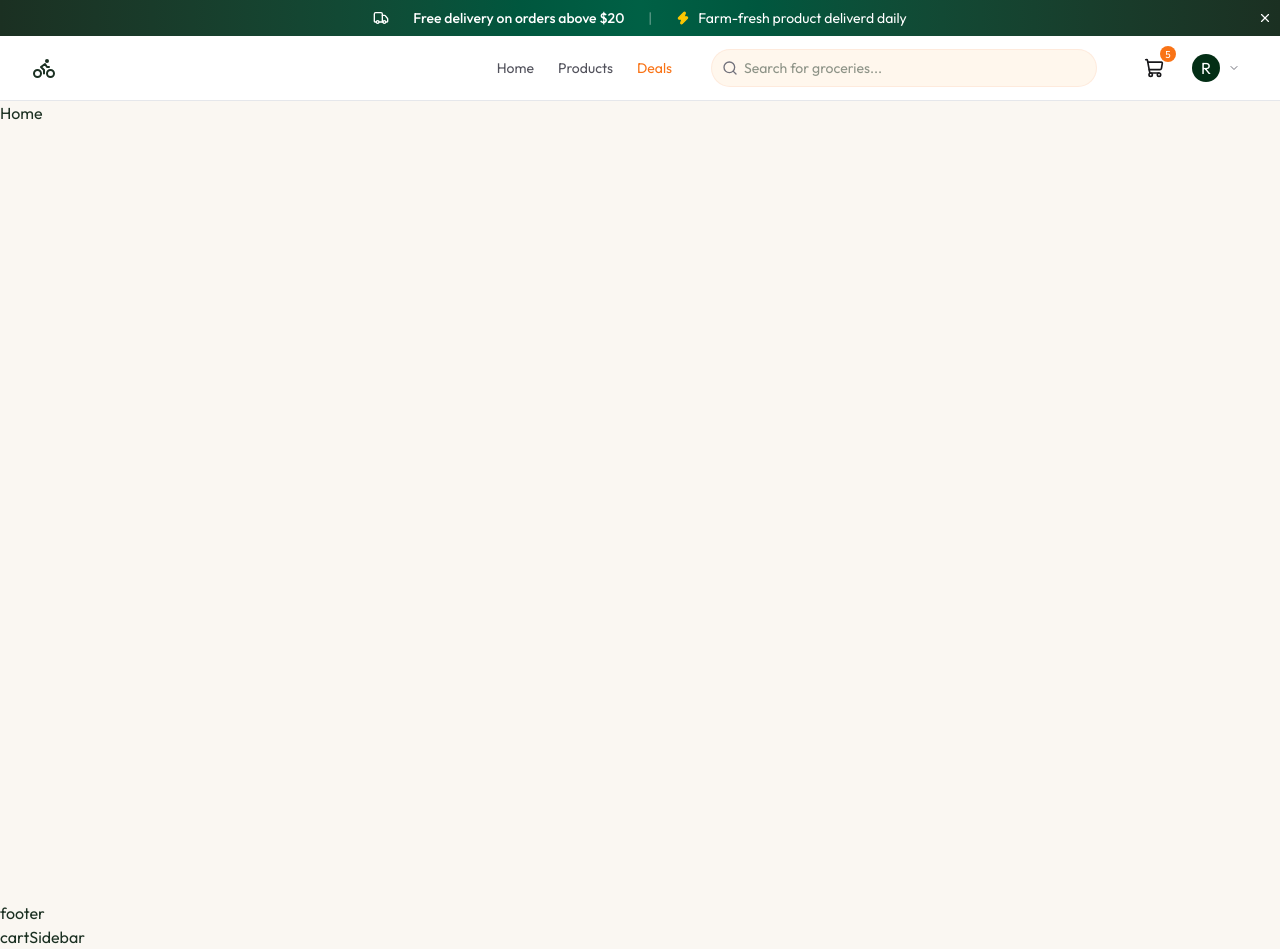
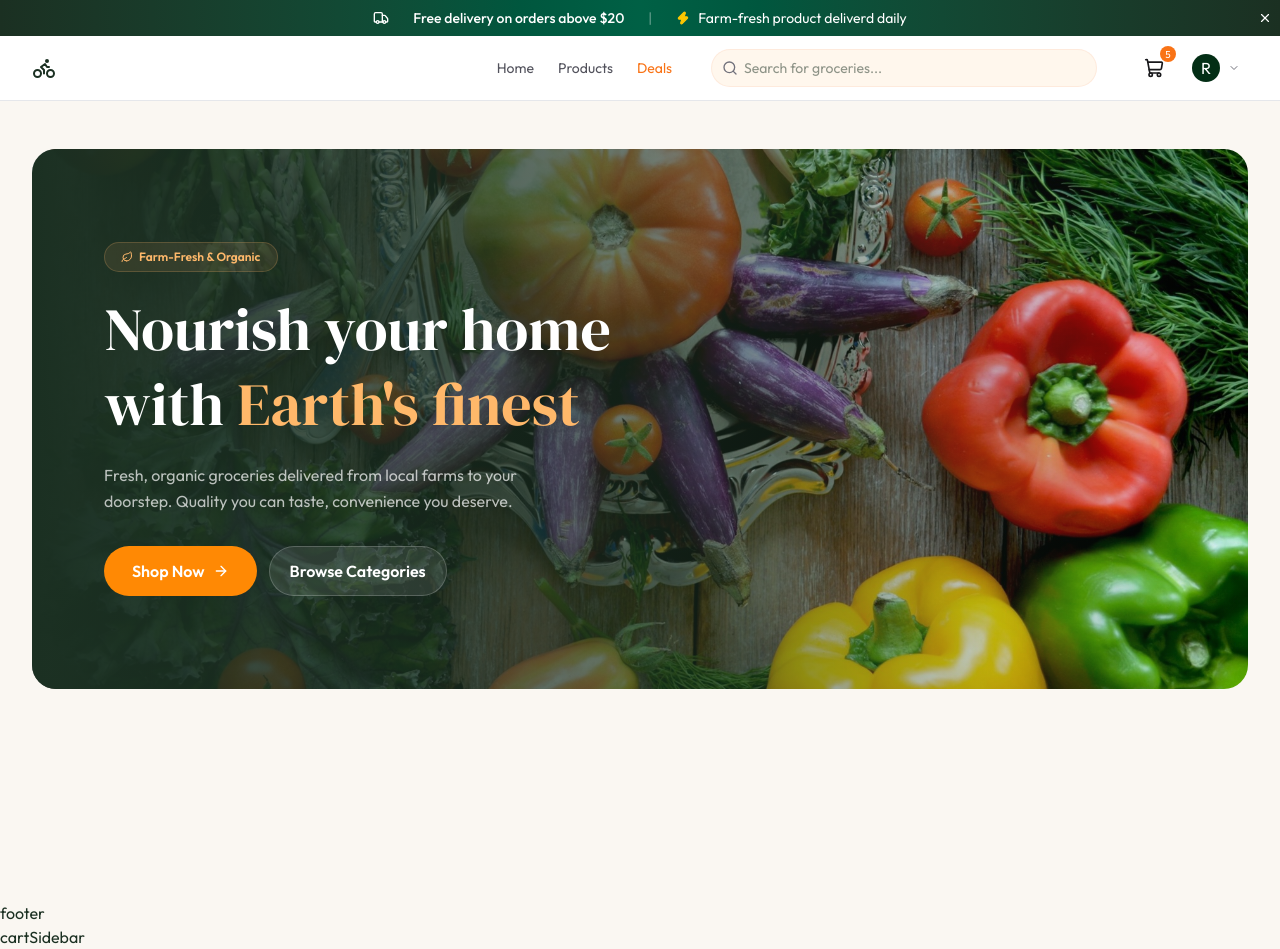
Before and after one commit to rahulprops/Grocery-Delivery, a React (Vite) app in the folder client/: page / in a window 1280 px wide. Built offline with nearby package versions, Linux system fonts and the light colour scheme.

Commit message:
Hero section design

```diff
--- /dev/null
+++ b/client/src/components/Home/Hero.tsx
@@ -0,0 +1,66 @@
+
+import { ArrowRightIcon, LeafIcon } from "lucide-react";
+import { heroSectionData } from "../../assets/assets";
+import { Link } from "react-router-dom";
+
+const Hero = () => {
+  return (
+    <section className="relative overflow-hidden min-h-[540px] mb-10 rounded-3xl flex items-center">
+      {/* Hero Image */}
+      <img
+        src={heroSectionData.hero_image}
+        alt="Hero"
+        className="absolute inset-0 h-full w-full object-cover"
+      />
+
+      {/* Overlay */}
+      <div className="absolute inset-0 bg-gradient-to-r from-app-green via-app-green/65 to-transparent" />
+
+      {/* Content */}
+      <div className="relative max-w-7xl mx-auto px-4 sm:px-6 lg:px-8 w-full">
+        <div className="max-w-xl xl:pl-10">
+
+          {/* Badge */}
+          <span className="inline-flex items-center gap-1.5 px-4 py-1.5 text-xs font-semibold text-orange-300 bg-orange-300/10 border border-orange-300/20 rounded-full mb-5">
+            <LeafIcon className="size-3" />
+            Farm-Fresh & Organic
+          </span>
+
+          {/* Heading */}
+          <h1 className="font-serif text-4xl sm:text-5xl lg:text-6xl text-white leading-tight mb-5">
+            Nourish your home with{" "}
+            <span className="text-orange-300">
+              Earth's finest
+            </span>
+          </h1>
+
+          {/* Description */}
+          <p className="text-base text-white/70 leading-relaxed mb-8 max-w-md">
+            {heroSectionData.description}
+          </p>
+
+          {/* Buttons */}
+          <div className="flex flex-wrap gap-3">
+            <Link
+              to="/products"
+              className="px-7 py-3 bg-orange-400 text-white font-semibold rounded-full hover:bg-orange-500 transition-all flex items-center justify-center gap-2 active:scale-[0.98]"
+            >
+              Shop Now
+              <ArrowRightIcon className="size-4" />
+            </Link>
+
+            <Link
+              to="/products"
+              className="px-5 py-3 bg-white/10 text-white font-semibold rounded-full hover:bg-white/20 transition-all border border-white/20"
+            >
+              Browse Categories
+            </Link>
+          </div>
+
+        </div>
+      </div>
+    </section>
+  );
+};
+
+export default Hero;
--- a/client/src/pages/Home.tsx
+++ b/client/src/pages/Home.tsx
@@ -1,8 +1,11 @@
+import Hero from "../components/Home/Hero";
 
 
 const Home = () => {
   return (
-    <div>Home</div>
+    <div className=" min-h-screen max-w-7xl mx-auto px-4 sm:px-6 lg:px-8 py-12">
+     <Hero/>
+    </div>
   )
 }
 
```
